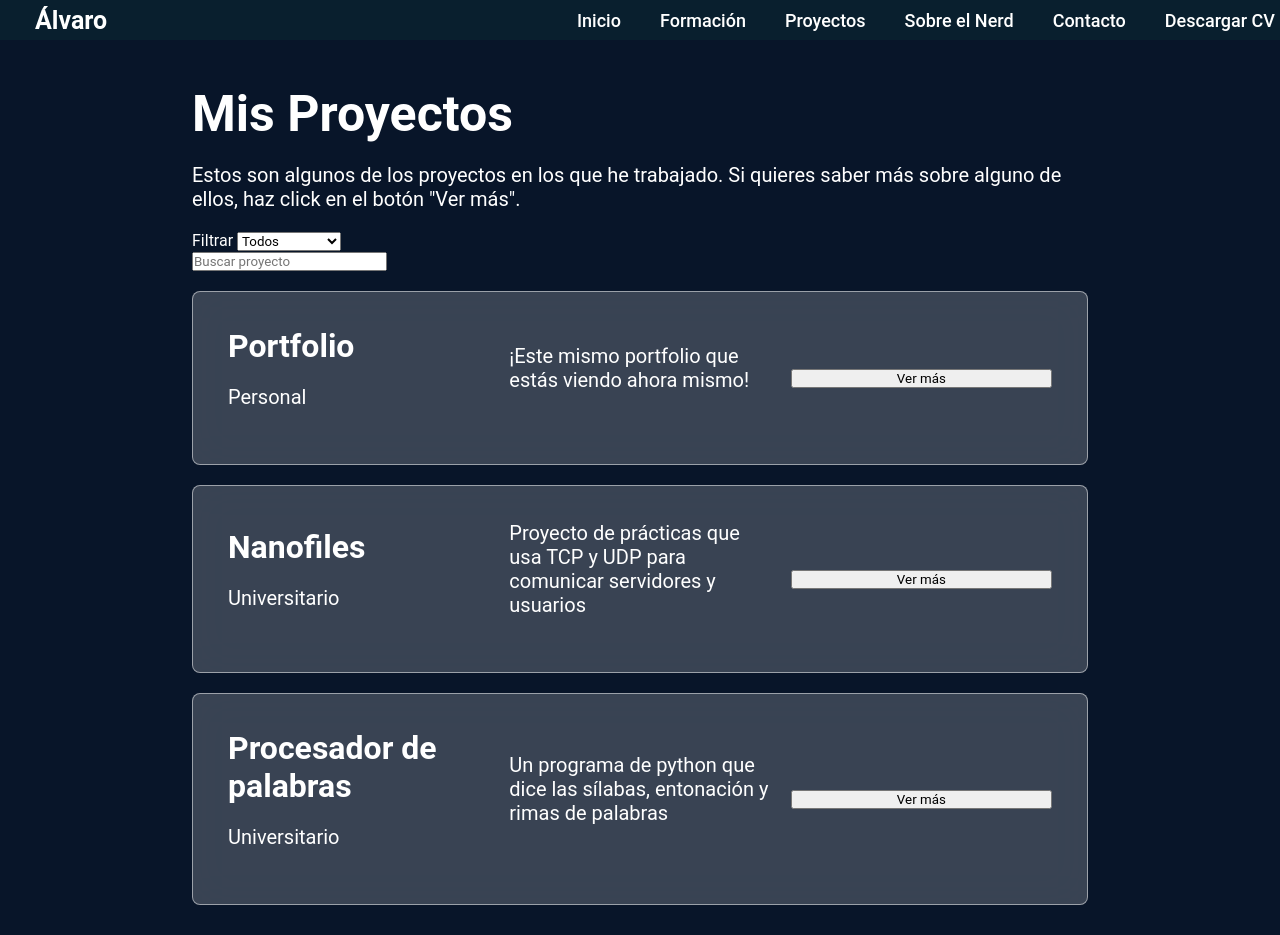
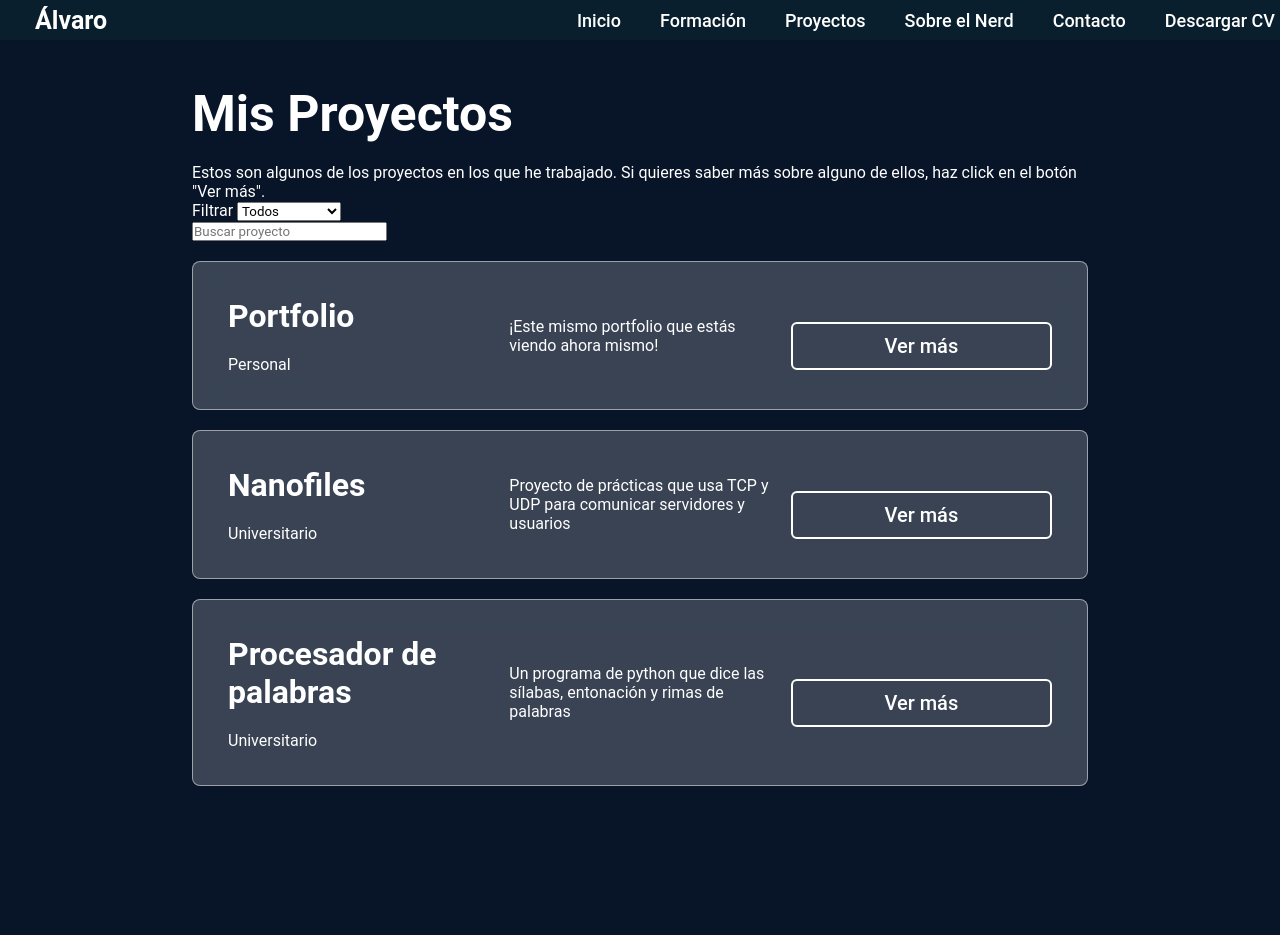
Before and after one commit to Saturno10/MyWebsite, a plain HTML site: page projects.html in a window 1280 px wide. After the commit the page ends 816 px from the top, so only its background shows below. Drawn offline with Linux system fonts and the light colour scheme.

Commit message:
improved project panels styling

```diff
--- a/style.css
+++ b/style.css
@@ -278,6 +278,7 @@ body {
 
 }
 
+
 .grid::after{
 
     display: grid;
@@ -316,7 +317,7 @@ body {
     margin-bottom: 20px;
 }
 
-.text p {
+.text p form label select {
     font-size: 20px;
     font-weight: 400;
     margin-bottom: 20px;
@@ -328,3 +329,25 @@ body {
     margin-bottom: 20px;
     margin-left: 30px;
 }
+
+.button-proyecto{
+
+    text-decoration: none;
+    border: 2px solid rgb(255, 255, 255);
+    background-color: transparent;
+    color: white;
+    padding: 10px 20px;
+    font-size: 20px;
+    font-weight: 500;
+    margin-top: 20px;
+    border-radius: 6px;
+
+}
+
+.button-proyecto:hover {
+    background-color: rgb(0, 255, 255);
+    color: black;
+    border-color: rgb(0, 255, 255);
+    transition: 0.25s;
+
+}
```
